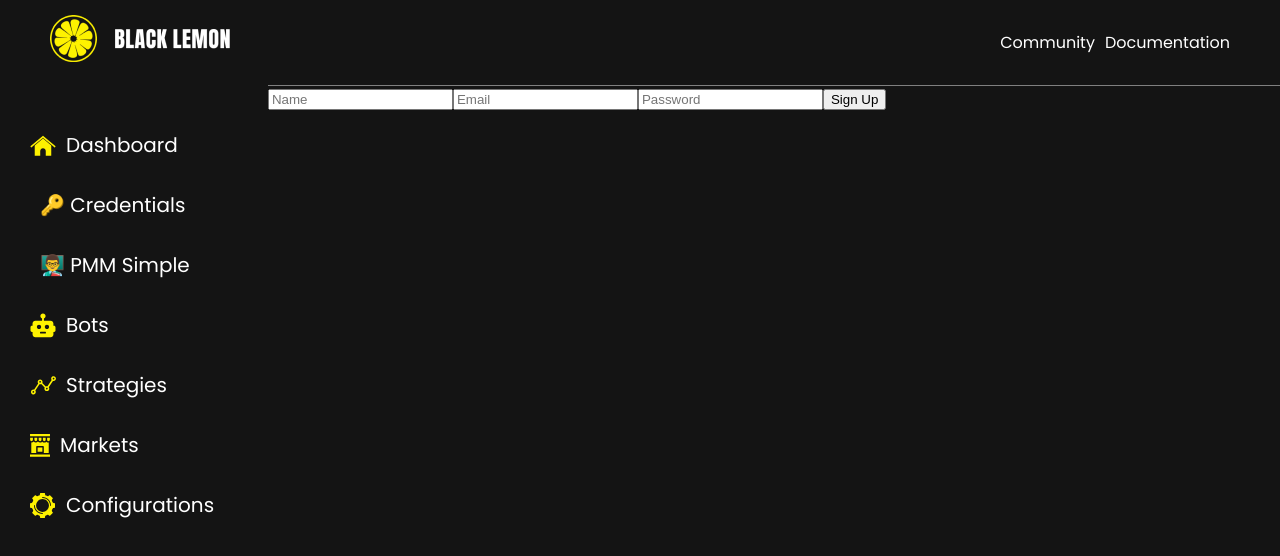
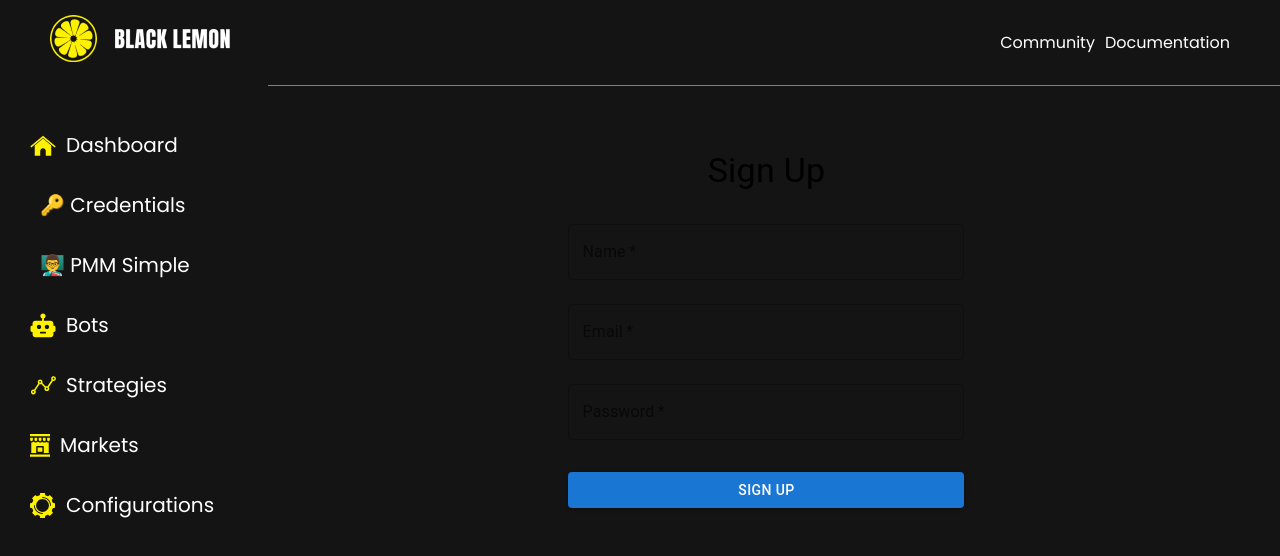
Before and after one commit to mohit49/blacklemon, a React (Vite) app: page /signup in a window 1280 px wide. Shown: the top 556 px of the page. Built offline with nearby package versions, Linux system fonts and the light colour scheme.

Commit message:
feat: update style signup

```diff
--- a/package.json
+++ b/package.json
@@ -11,6 +11,10 @@
   },
   "dependencies": {
     "@canvasjs/react-stockcharts": "^1.0.2",
+    "@emotion/react": "^11.13.5",
+    "@emotion/styled": "^11.13.5",
+    "@mui/icons-material": "^6.1.8",
+    "@mui/material": "^6.1.8",
     "@rollup/plugin-commonjs": "^28.0.1",
     "axios": "^1.7.7",
     "localforage": "^1.10.0",
--- a/src/components/Signup.jsx
+++ b/src/components/Signup.jsx
@@ -1,30 +1,77 @@
-import { useState } from 'react';
+import React, { useState } from 'react';
 import axios from 'axios';
+import { TextField, Button, Typography, Box, Container } from '@mui/material';
 
 function Signup() {
   const [form, setForm] = useState({ name: '', email: '', password: '' });
+  const [error, setError] = useState('');
+  const [success, setSuccess] = useState('');
 
   const handleChange = (e) => {
     setForm({ ...form, [e.target.name]: e.target.value });
+    setError('');
   };
 
   const handleSubmit = async (e) => {
     e.preventDefault();
     try {
-      await axios.post('http://localhost:5000/auth/signup', form);
-      alert('Signup successful!');
+      const response = await axios.post('http://localhost:5000/auth/signup', form);
+      setSuccess(response.data.message);
+      setError('');
     } catch (err) {
-      alert(err.response?.data?.error || 'Signup failed');
+      setError(err.response?.data?.error || 'Signup failed');
+      setSuccess('');
     }
   };
 
   return (
-    <form onSubmit={handleSubmit}>
-      <input name="name" placeholder="Name" value={form.name} onChange={handleChange} required />
-      <input name="email" placeholder="Email" value={form.email} onChange={handleChange} required />
-      <input name="password" type="password" placeholder="Password" value={form.password} onChange={handleChange} required />
-      <button type="submit">Sign Up</button>
-    </form>
+    <Container maxWidth="xs">
+      <Box sx={{ mt: 8, textAlign: 'center' }}>
+        <Typography variant="h4" component="h1" gutterBottom>
+          Sign Up
+        </Typography>
+        {error && <Typography color="error">{error}</Typography>}
+        {success && <Typography color="success">{success}</Typography>}
+        <Box component="form" onSubmit={handleSubmit} sx={{ mt: 2 }}>
+          <TextField
+            name="name"
+            label="Name"
+            fullWidth
+            margin="normal"
+            value={form.name}
+            onChange={handleChange}
+            required
+          />
+          <TextField
+            name="email"
+            label="Email"
+            fullWidth
+            margin="normal"
+            value={form.email}
+            onChange={handleChange}
+            required
+          />
+          <TextField
+            name="password"
+            type="password"
+            label="Password"
+            fullWidth
+            margin="normal"
+            value={form.password}
+            onChange={handleChange}
+            required
+          />
+          <Button
+            type="submit"
+            variant="contained"
+            fullWidth
+            sx={{ mt: 3 }}
+          >
+            Sign Up
+          </Button>
+        </Box>
+      </Box>
+    </Container>
   );
 }
 
```
Also changed, not shown: 1 other file (tests, documents, lock files or other folders).
